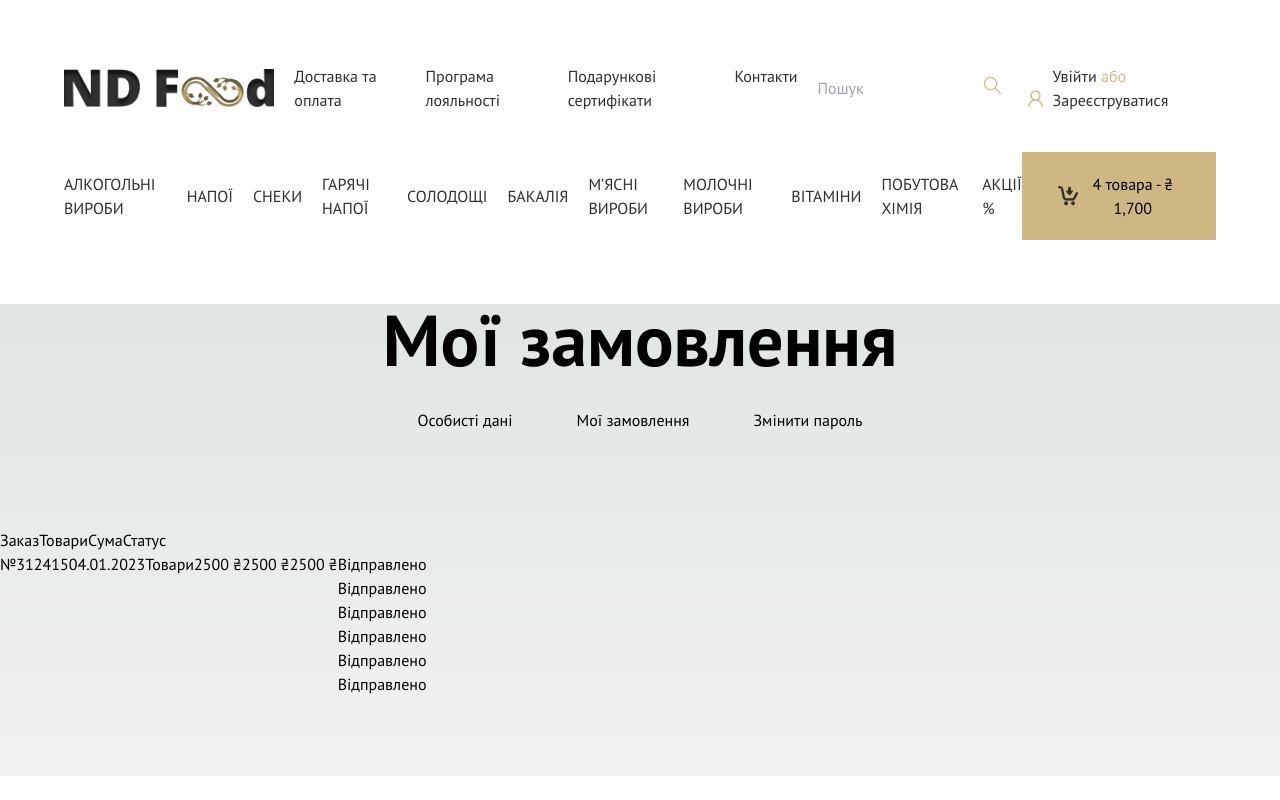
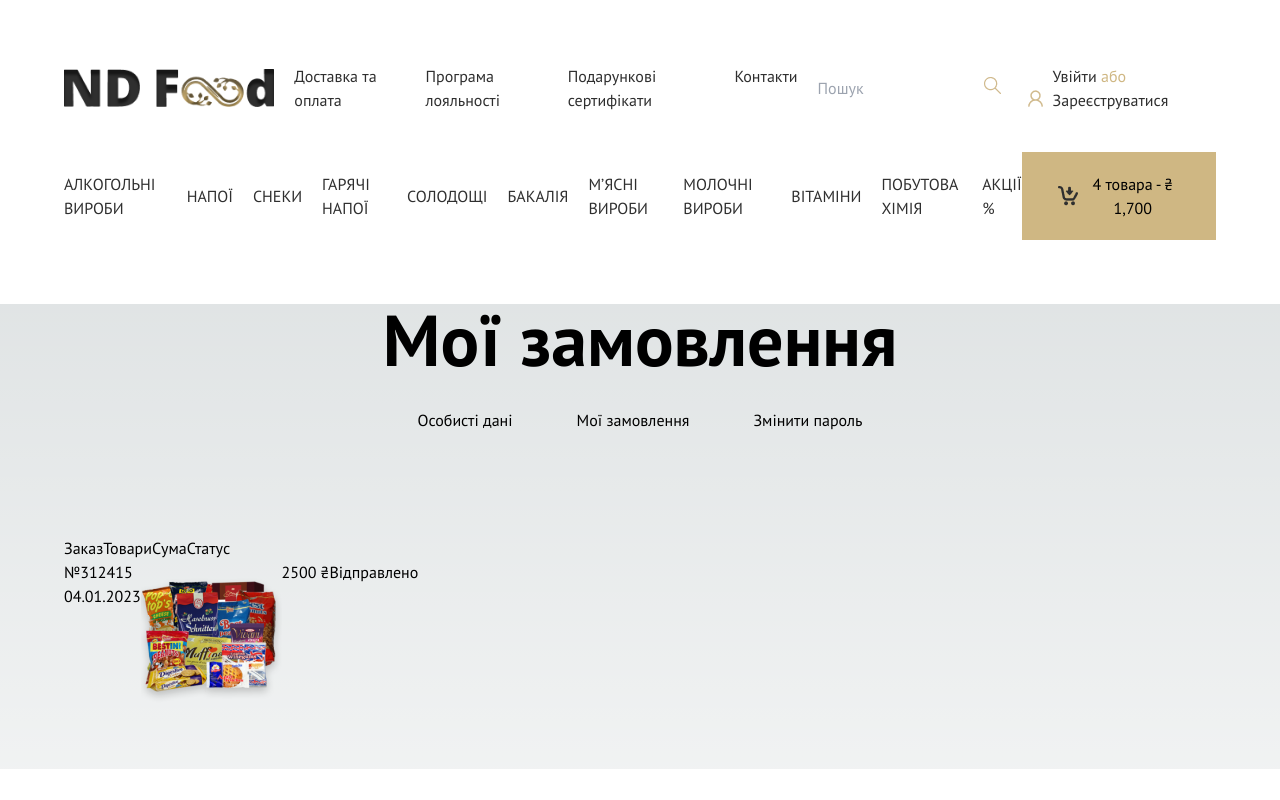
Before and after one commit to milkabaldi/ndfood, a Next.js app: page /profile in a window 1280 px wide. Both pictures are taken after a click on the button "Мої замовлення". Shown: the top 800 px of the page. Built offline with nearby package versions, Linux system fonts and the light colour scheme.

Commit message:
Order style and structure

```diff
--- a/src/components/MyOrder.jsx
+++ b/src/components/MyOrder.jsx
@@ -7,8 +7,8 @@ import images from '/src/constants/images'
 
 export default function MyOrder() {
   return (
-    <div className='pt-14 pb-20'>
-        <div className='container'>
+    <section className={`${styles.paddingY} ${styles.paddingX} `}>
+      <div className={`${styles.boxWidth} `} >
             <div className=''>
                     <span>Заказ</span>
                     <span>Товари</span>
@@ -17,42 +17,24 @@ export default function MyOrder() {
             </div>
             <div className='flex'>
               <div>
-                <span>№312415</span>
-                <span>04.01.2023</span>
+                <div>№312415</div>
+                <div>04.01.2023</div>
               </div>
-              <div>Товари</div>
               <div>
-                <span>2500 ₴</span>
-                <span>2500 ₴</span>
-                <span>2500 ₴</span>
+                <Image alt='Товар' src={images.Sweets} />
+              </div>
+              <div>
+                <div>2500 ₴</div>
               </div>
               <div>
                 <ul>
                   <li><span>
                   Відправлено
                 </span></li>
-                  <li><span>
-                  Відправлено
-                </span></li>
-                  <li><span>
-                  Відправлено
-                </span></li>
-                </ul>
-                <ul>
-                  <li><span>
-                  Відправлено
-                </span></li>
-                  <li><span>
-                  Відправлено
-                </span></li>
-                  <li><span>
-                  Відправлено
-                </span></li>
-                </ul>
-
+                  </ul>
               </div>
             </div>
         </div>
-    </div>
+    </section>
   )
 }
```
